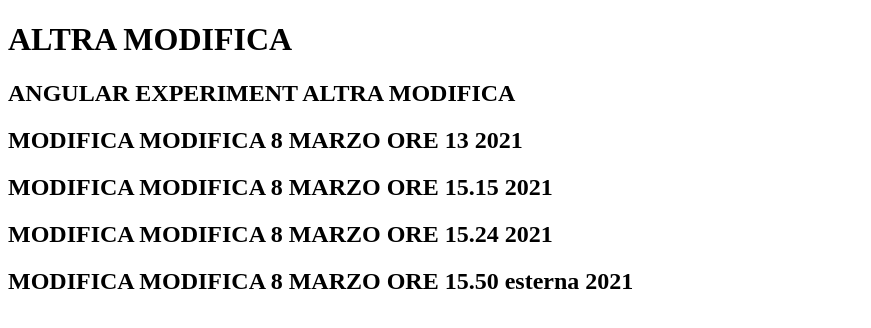
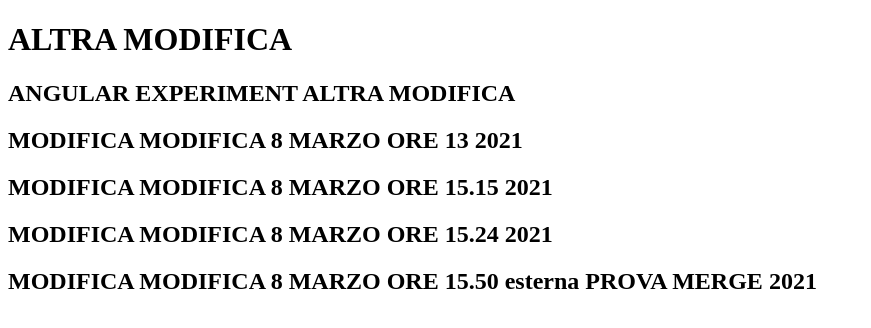
Before and after one commit to StefanoSpreghini/esercizioAngular, an Angular app in the folder helloworld2/: page / in a window 1280 px wide. Shown: the top 328 px of the page, without its empty margins (0-871 px from the left). Built offline with nearby package versions, Linux system fonts and the light colour scheme.

Commit message:
PROVA MERGE
PROVA MERGE

```diff
--- a/helloworld2/src/app/app.component.html
+++ b/helloworld2/src/app/app.component.html
@@ -3,4 +3,4 @@
 <h2>MODIFICA MODIFICA 8 MARZO ORE 13 2021</h2>
 <h2>MODIFICA MODIFICA 8 MARZO ORE 15.15 2021</h2>
 <h2>MODIFICA MODIFICA 8 MARZO ORE 15.24 2021</h2>
-<h2>MODIFICA MODIFICA 8 MARZO ORE 15.50 esterna 2021</h2>
+<h2>MODIFICA MODIFICA 8 MARZO ORE 15.50 esterna  PROVA MERGE 2021</h2>
```
